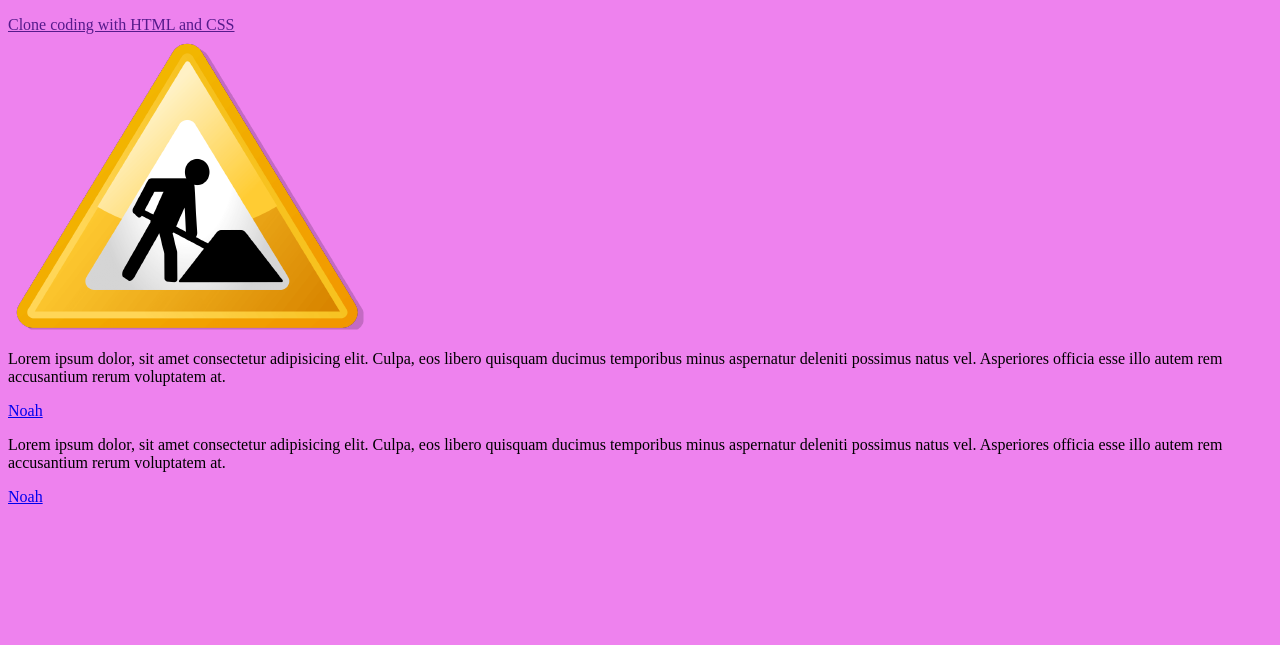
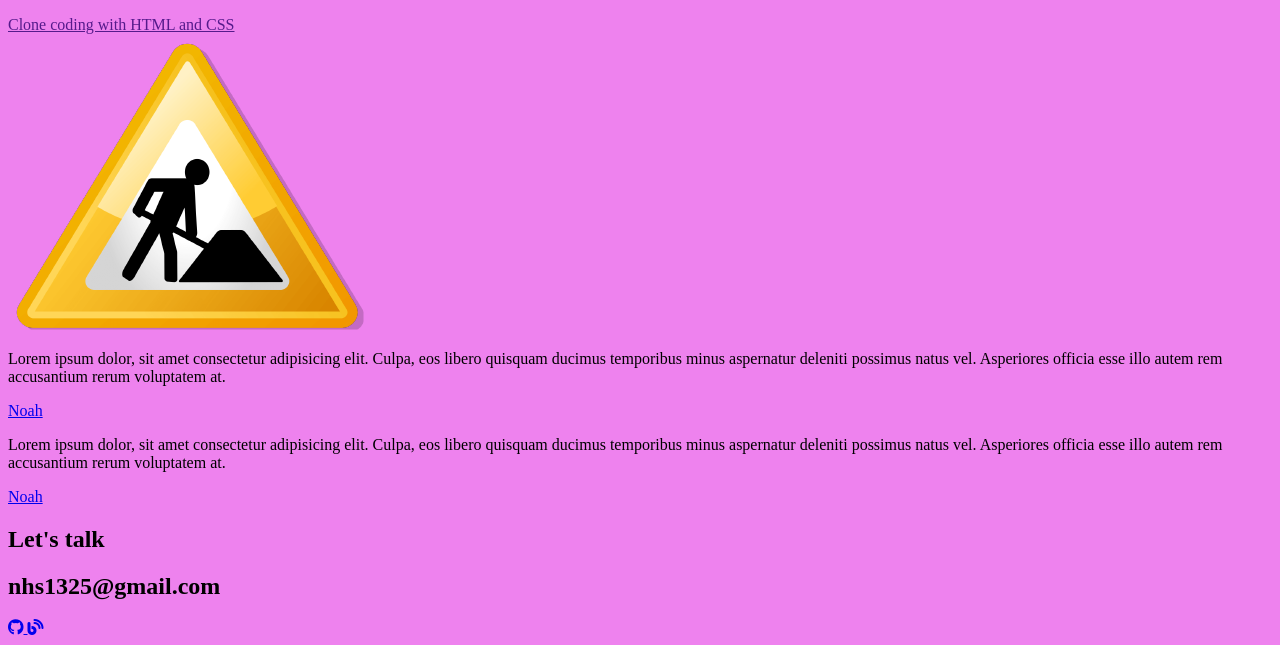
Before and after one commit to ArkOfNoah/portfolio, a plain HTML site: page index.html in a window 1280 px wide. Shown: the part 1367-2012 px from the top of the page. Before the commit the page ends 1889 px from the top, so only its background shows below. Drawn offline with Linux system fonts and the light colour scheme.

Commit message:
HTML:contact me

```diff
--- a/index.html
+++ b/index.html
@@ -157,7 +157,18 @@
     </div>
   </div>
   <!-- contact -->
-  <section id="contact"></section>
+  <section id="contact">
+    <h1 class="contact__title">Let's talk</h1>
+    <h2 class="contact__email">nhs1325@gmail.com</h2>
+    <div class="contact__links">
+      <a href="https://github.com/ArkOfNoah/portfolio" target="_blank">
+        <i class="fab fa-github"></i>
+      </a>
+      <a href="https://arkofnoah.github.io/" target="_blank">
+        <i class="fas fa-blog"></i>
+      </a>
+    </div>
+  </section>
   <script src="main.js" defer></script>
 </body>
 </html>
```
